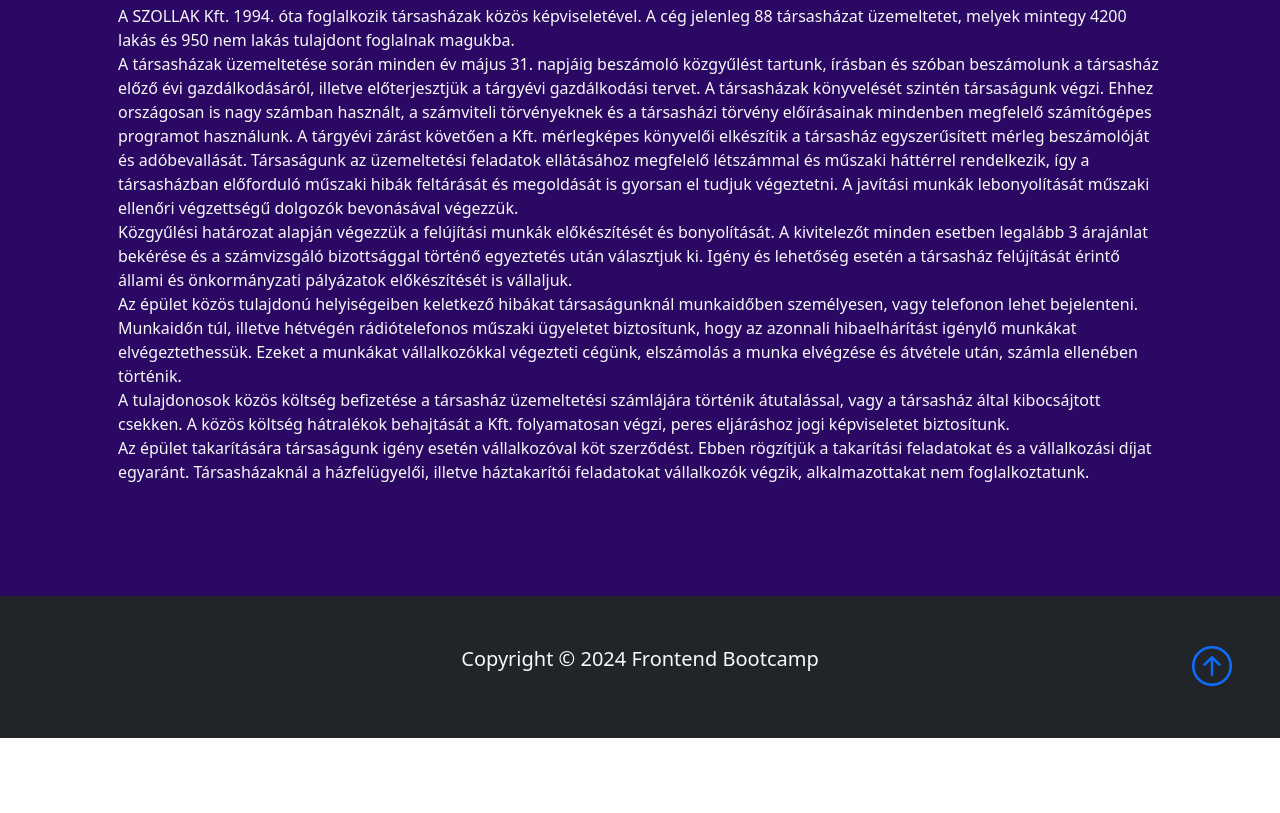
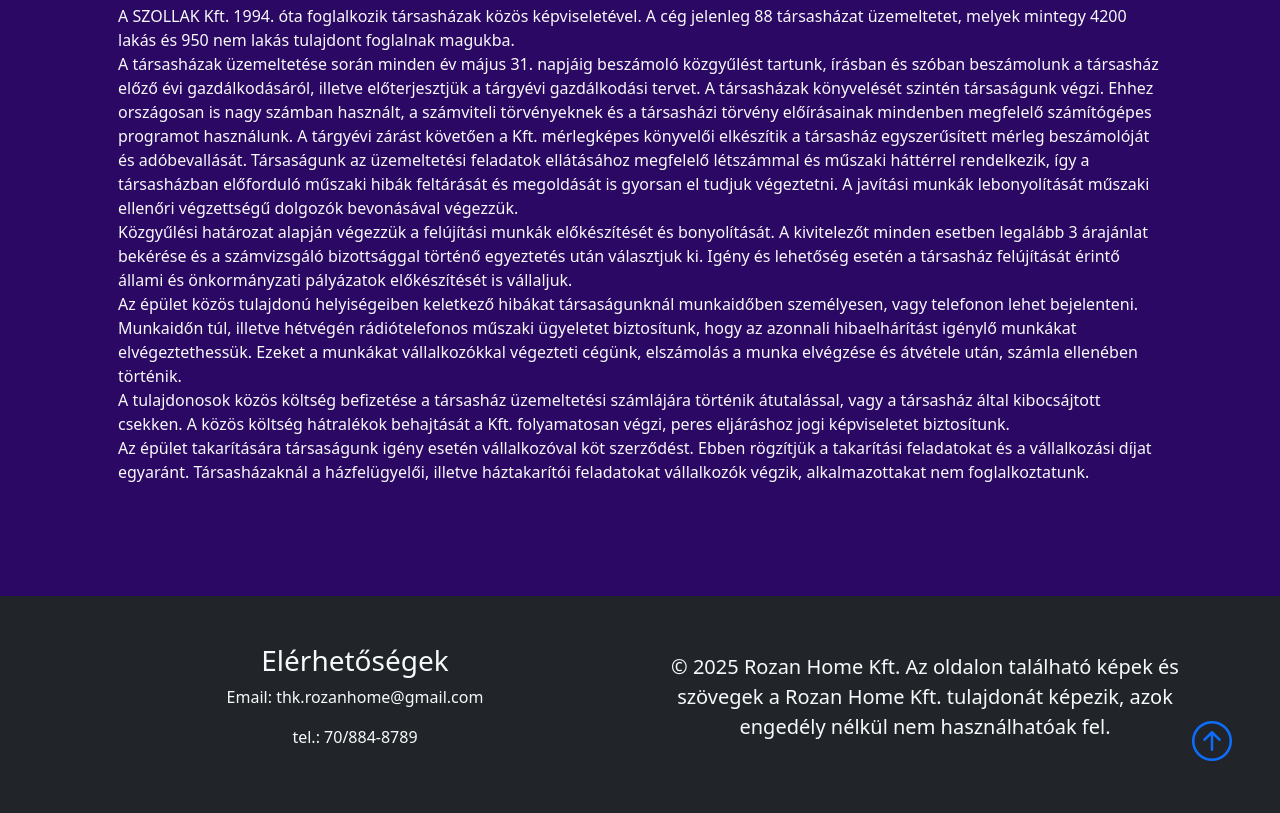
Before and after one commit to DrozsdikAdam/UrbanAndrea.github.io, a plain HTML site: page index.html in a window 1280 px wide. Shown: the part 1540-2353 px from the top of the page. Before the commit the page ends 2278 px from the top, so only its background shows below. Drawn offline with nearby package versions, Linux system fonts and the light colour scheme.

Commit message:
elérhetőség copyright és változtatások

```diff
--- a/index.html
+++ b/index.html
@@ -1,6 +1,7 @@
 <!DOCTYPE html>
 <html lang="hu">
 <head>
+    <link rel="icon" href="images/RHLogo.png">
     <meta http-equiv='cache-control' content='no-cache'>
     <meta http-equiv='expires' content='0'>
     <meta http-equiv='pragma' content='no-cache'>
@@ -11,7 +12,13 @@
     <link rel="stylesheet" href="https://cdn.jsdelivr.net/npm/bootstrap-icons@1.3.0/font/bootstrap-icons.css"></link>
     <link rel="stylesheet" href="style.css">
     <script src="js.js"></script>
-    <title>Website</title>
+
+    <!-- Title Tag: Appears in search engine results and browser tab -->
+    <title>Rozan Home - Társasház Kezelés</title>
+
+    <!-- Meta Description: Appears below the title in search results -->
+    <meta name="description" content="">
+
 </head>
 <body>
     <nav class="navbar navbar-expand-lg bg-dark navbar-dark py-3"><!--sticky-top-->
@@ -119,7 +126,7 @@
     <!----------------------------------------------------------------------->
     <section class="text-light p-5 header" style="background-color: rgb(43, 8, 100);">
         <div class="container">
-                <div id="description" class="row align-items-center justify-content-between">
+                <div id="description" class="row align-items-center justify-content-center">
 
 
                     <div class="col-md p-5">
@@ -148,9 +155,24 @@
     <!----------------------------------------------------------------------->
         <footer class="p-5 bg-dark text-light text-center position-relative">
             <div class="container">
-                <!--© 2025 Szollak Kft. Az oldalon található képek és szövegek a Szollak Kft. tulajdonát képezik, azok engedély nélkül nem használhatóak fel.-->
-               <p class="lead">Copyright &copy; 2024 Frontend Bootcamp</p>
-                <a href="#" class="position-absolute bottom-0 end-0 p-5"><i class="bi bi-arrow-up-circle h1"></i></a>
+
+                <div class="row d-flex justify-content-center align-items-center">
+
+                    <div class="col-md">
+                        <h3>Elérhetőségek</h3>
+                        <p>Email: thk.rozanhome@gmail.com</p>
+                        <p>tel.: 70/884-8789</p>
+                    </div>
+                    <div class="col-md">
+                        <!--© 2025 Szollak Kft. Az oldalon található képek és szövegek a Szollak Kft. tulajdonát képezik, azok engedély nélkül nem használhatóak fel.-->
+                        <p class="lead">&copy; 2025 Rozan Home Kft. Az oldalon található képek és szövegek a  Rozan Home Kft. tulajdonát képezik, azok engedély nélkül nem használhatóak fel.</p>
+                         <a href="#" class="position-absolute bottom-0 end-0 p-5"><i class="bi bi-arrow-up-circle h1"></i></a>
+                    </div>
+
+                </div>
+
+
+
 
              <!--<div>
                 <img src="/images/Andi 3 .png" class="img img-fluid rounded" alt="Fejléc">
```
